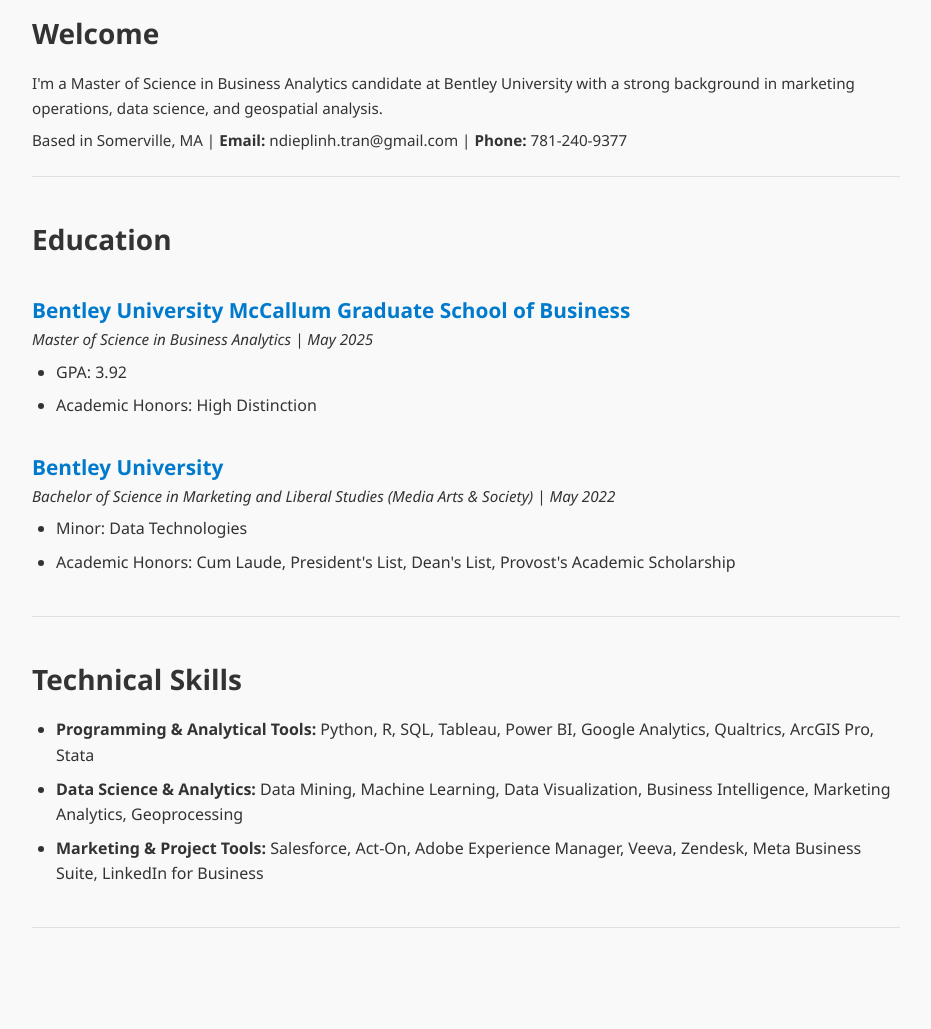
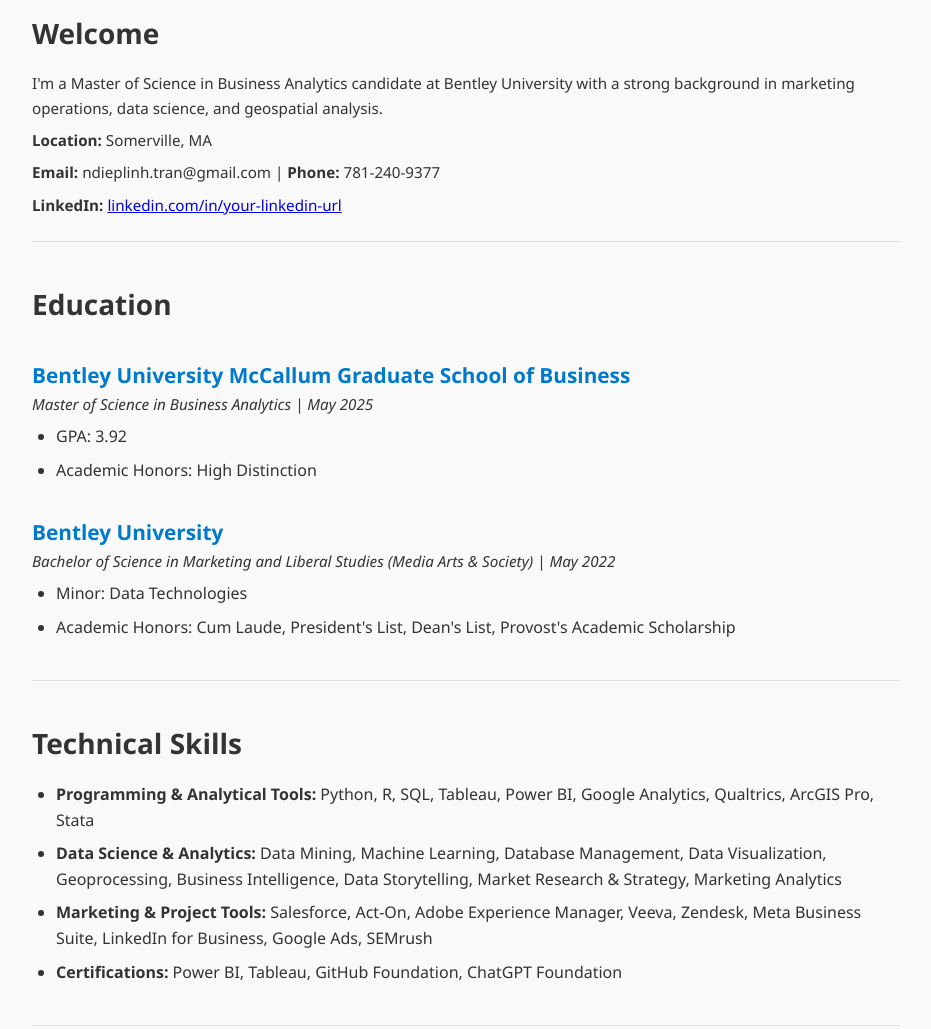
Before and after one commit to LinhTran0701/linhtran0701.github.io, a plain HTML site: page docs/index.html in a window 1280 px wide. Shown: the part 120-1149 px from the top of the page, without its empty margins (174-1105 px from the left). Before the commit the page ends 1128 px from the top, so only its background shows below. Drawn offline with Linux system fonts and the light colour scheme.

Commit message:
Modify homepage

```diff
--- a/docs/index.html
+++ b/docs/index.html
@@ -21,7 +21,13 @@
     <section>
       <h2>Welcome</h2>
       <p>I'm a Master of Science in Business Analytics candidate at Bentley University with a strong background in marketing operations, data science, and geospatial analysis.</p>
-      <p>Based in Somerville, MA | <strong>Email:</strong> ndieplinh.tran@gmail.com | <strong>Phone:</strong> 781-240-9377</p>
+      <p><strong>Location:</strong> Somerville, MA</p>
+      <p><strong>Email:</strong> ndieplinh.tran@gmail.com | <strong>Phone:</strong> 781-240-9377</p>
+      <p><strong>LinkedIn:</strong>
+        <a href="https://www.linkedin.com/in/your-linkedin-url" target="_blank">
+          linkedin.com/in/your-linkedin-url
+        </a>
+      </p>
     </section>
 
     <section>
@@ -45,8 +51,9 @@
       <h2>Technical Skills</h2>
       <ul>
         <li><strong>Programming & Analytical Tools:</strong> Python, R, SQL, Tableau, Power BI, Google Analytics, Qualtrics, ArcGIS Pro, Stata</li>
-        <li><strong>Data Science & Analytics:</strong> Data Mining, Machine Learning, Data Visualization, Business Intelligence, Marketing Analytics, Geoprocessing</li>
-        <li><strong>Marketing & Project Tools:</strong> Salesforce, Act-On, Adobe Experience Manager, Veeva, Zendesk, Meta Business Suite, LinkedIn for Business</li>
+        <li><strong>Data Science & Analytics:</strong> Data Mining, Machine Learning, Database Management, Data Visualization, Geoprocessing, Business Intelligence, Data Storytelling, Market Research & Strategy, Marketing Analytics</li>
+        <li><strong>Marketing & Project Tools:</strong> Salesforce, Act-On, Adobe Experience Manager, Veeva, Zendesk, Meta Business Suite, LinkedIn for Business, Google Ads, SEMrush</li>
+        <li><strong>Certifications:</strong> Power BI, Tableau, GitHub Foundation, ChatGPT Foundation</li>
       </ul>
     </section>
   </main>
```
